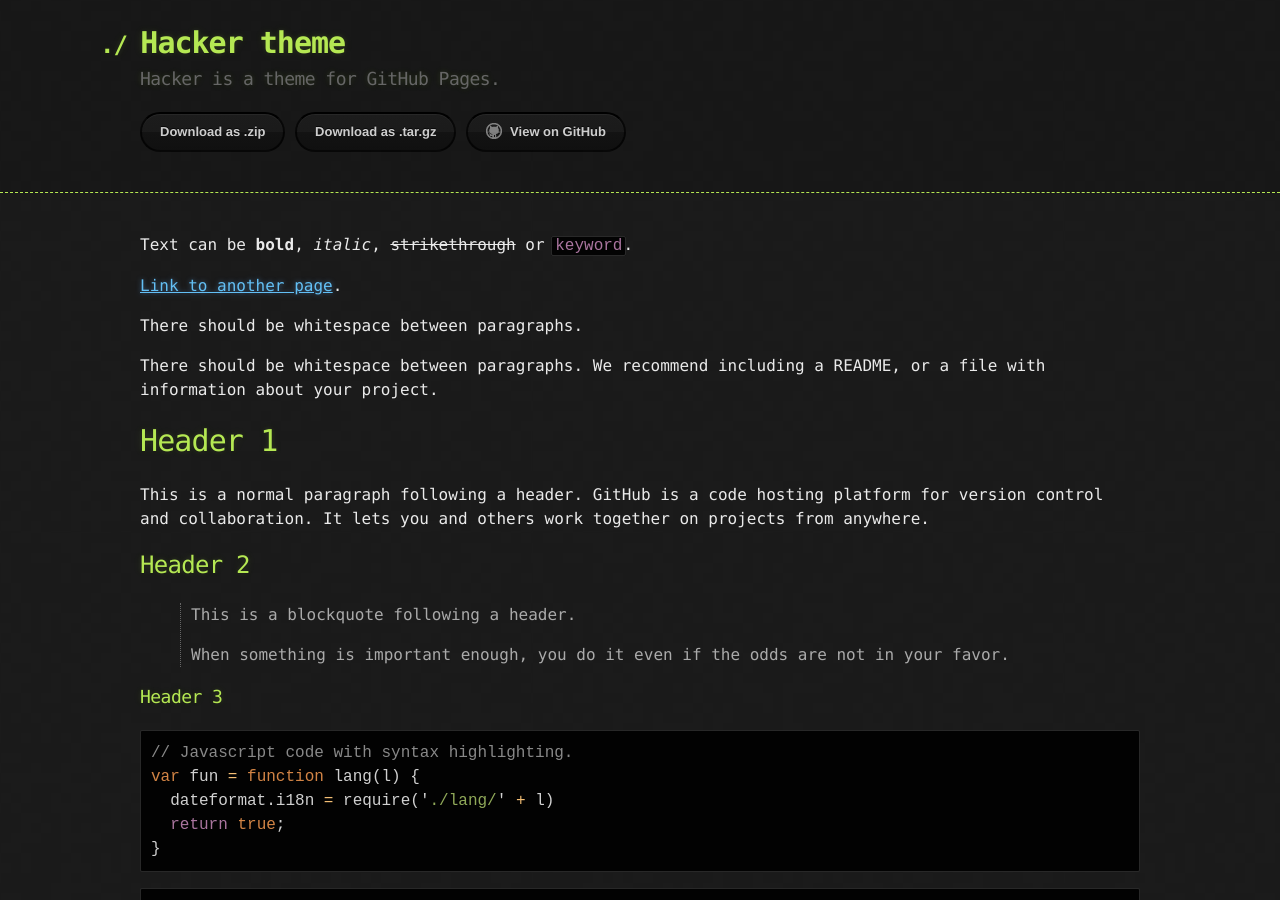
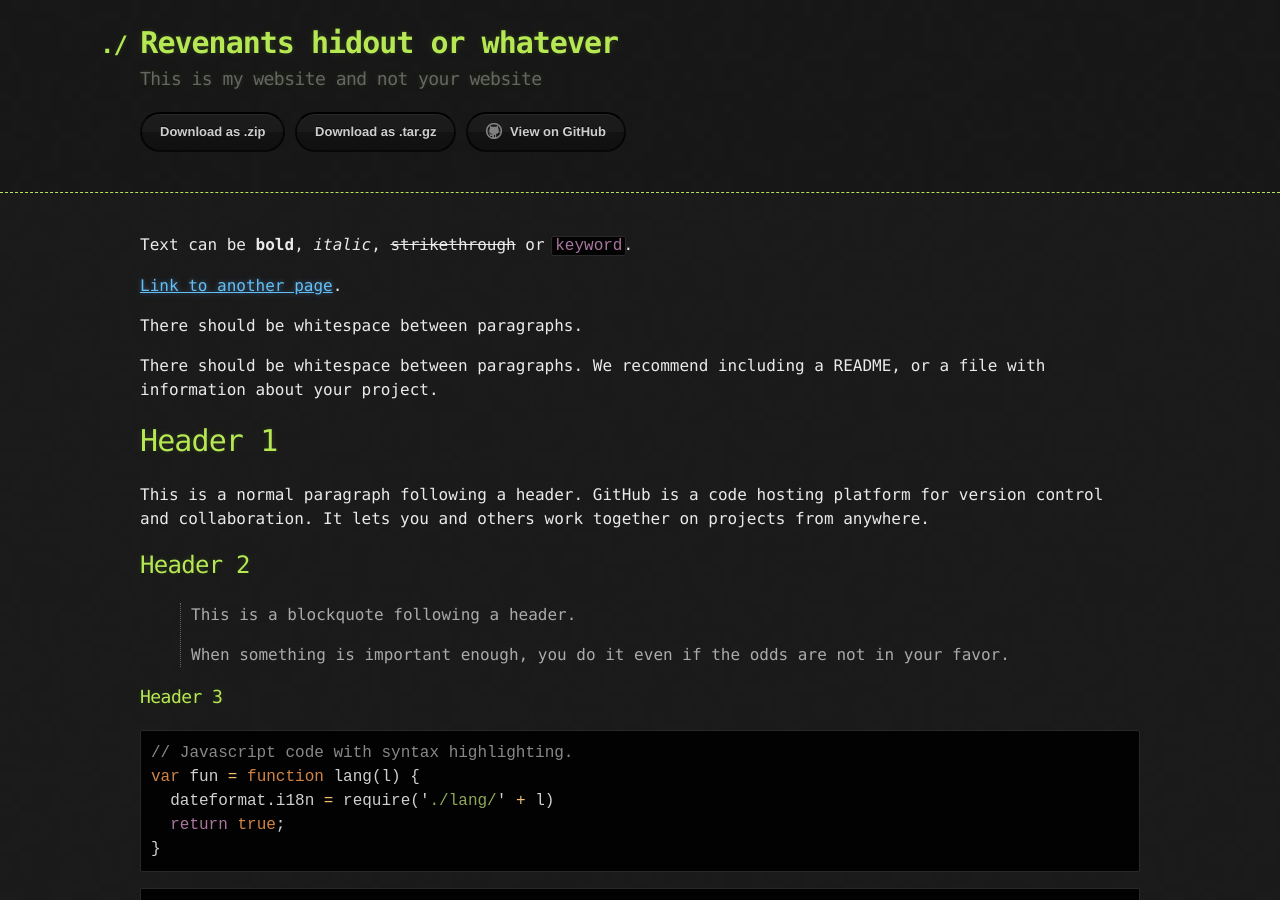
Before and after one commit to RevenantHunting/RevenantHunting.github.io, a Jekyll site: the page built from index.md, in a window 1280 px wide and 900 px high. Built offline with Jekyll 4.4.1, drawn with Linux system fonts in a browser that asks for light colours.

Commit message:
Update _config.yml

```diff
--- a/_config.yml
+++ b/_config.yml
@@ -1,5 +1,5 @@
-title: Hacker theme
-description: Hacker is a theme for GitHub Pages.
+title: Revenants hidout or whatever
+description: This is my website and not your website
 show_downloads: true
 google_analytics:
 theme: jekyll-theme-hacker
```
